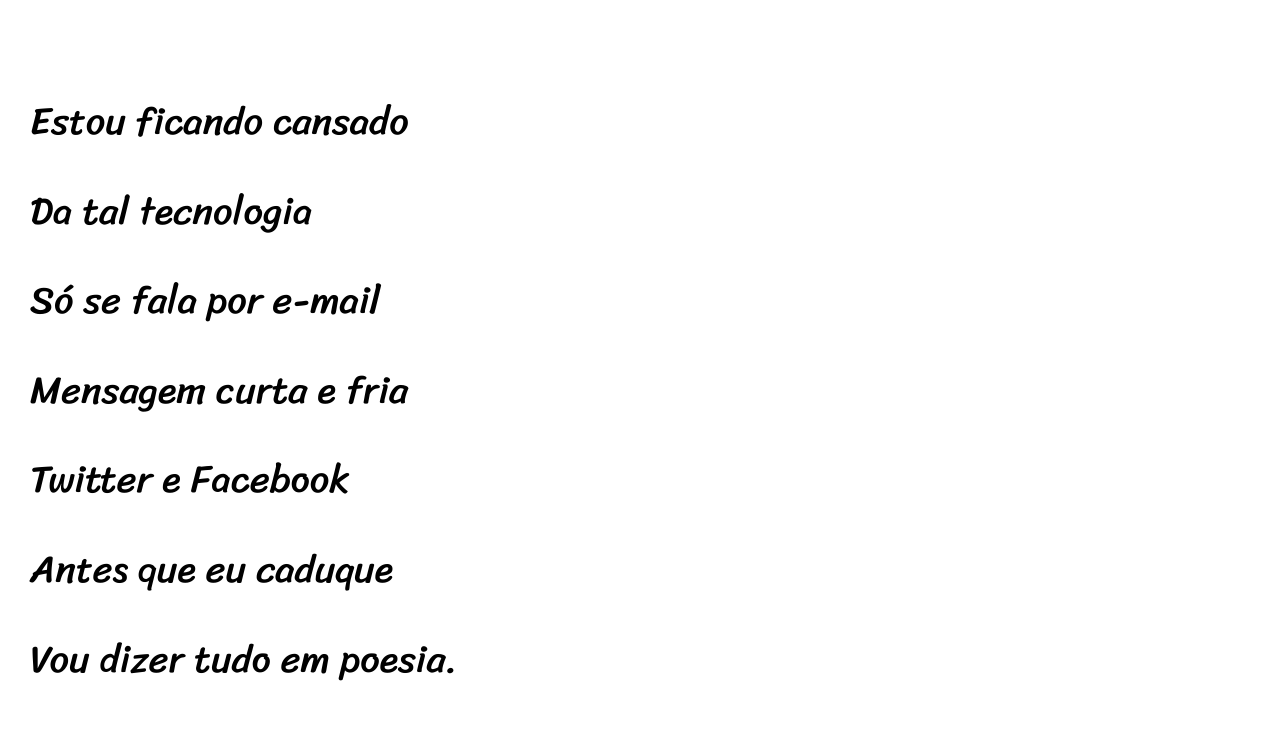
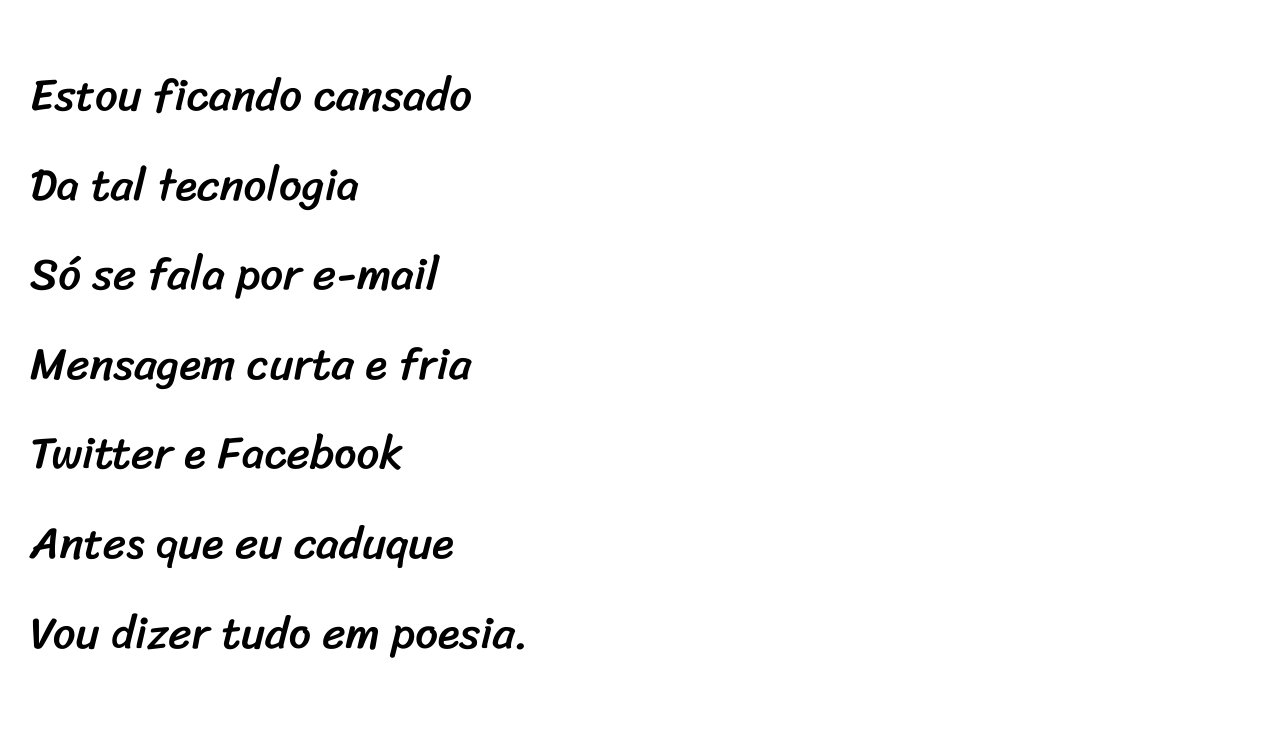
Before and after one commit to mfirmiano/projeto-cordel, a plain HTML site: page index.html in a window 1280 px wide. Shown: the part 289-1042 px from the top of the page. Drawn offline with Linux system fonts and the light colour scheme.

Commit message:
atualização de estilo

```diff
--- a/style.css
+++ b/style.css
@@ -12,7 +12,7 @@
 * {
     margin: 0px;
     padding: 0px;
-    font-size: 3vw;
+    font-size: 1em;
 }
 
 html, body{
```
